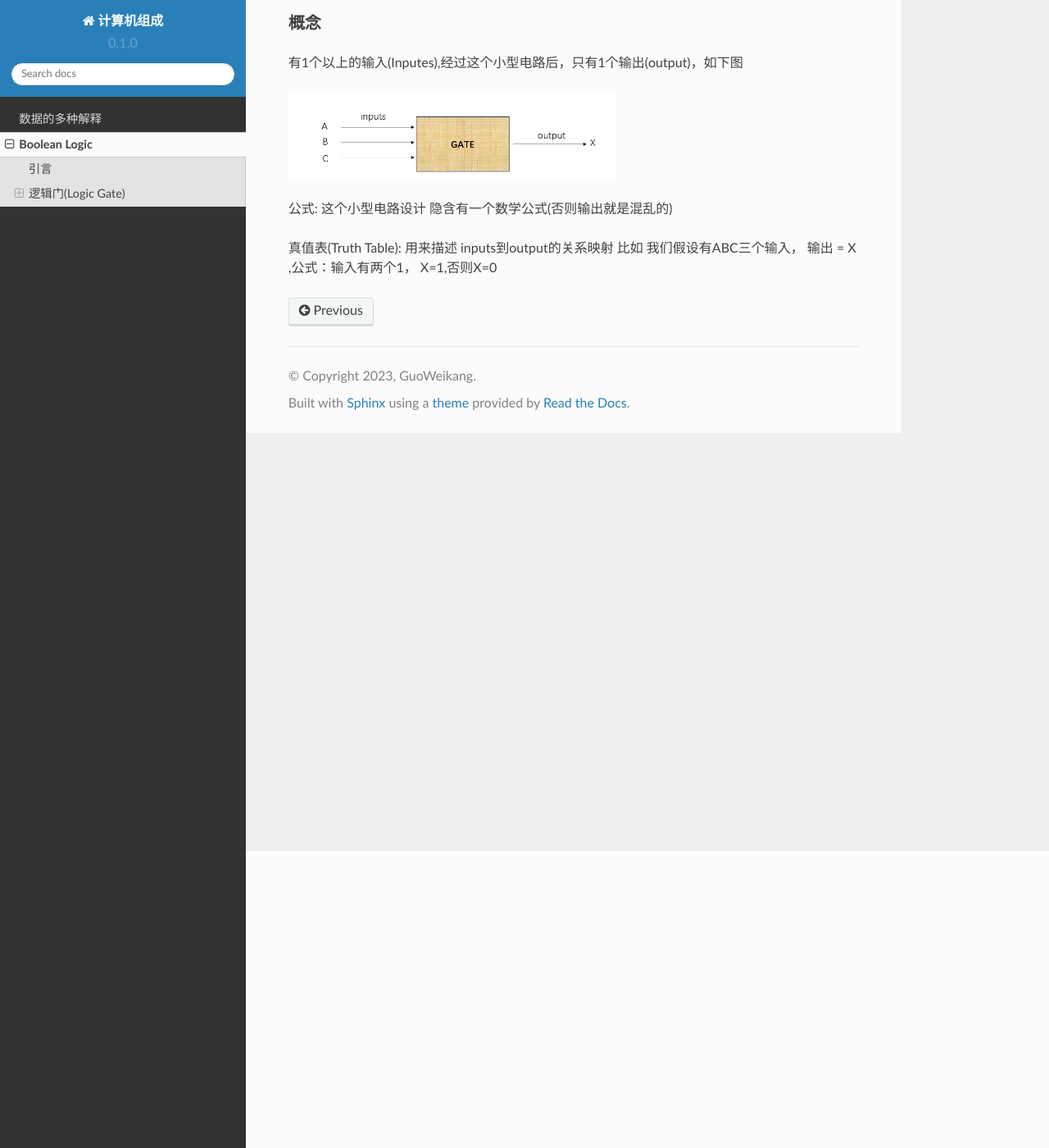
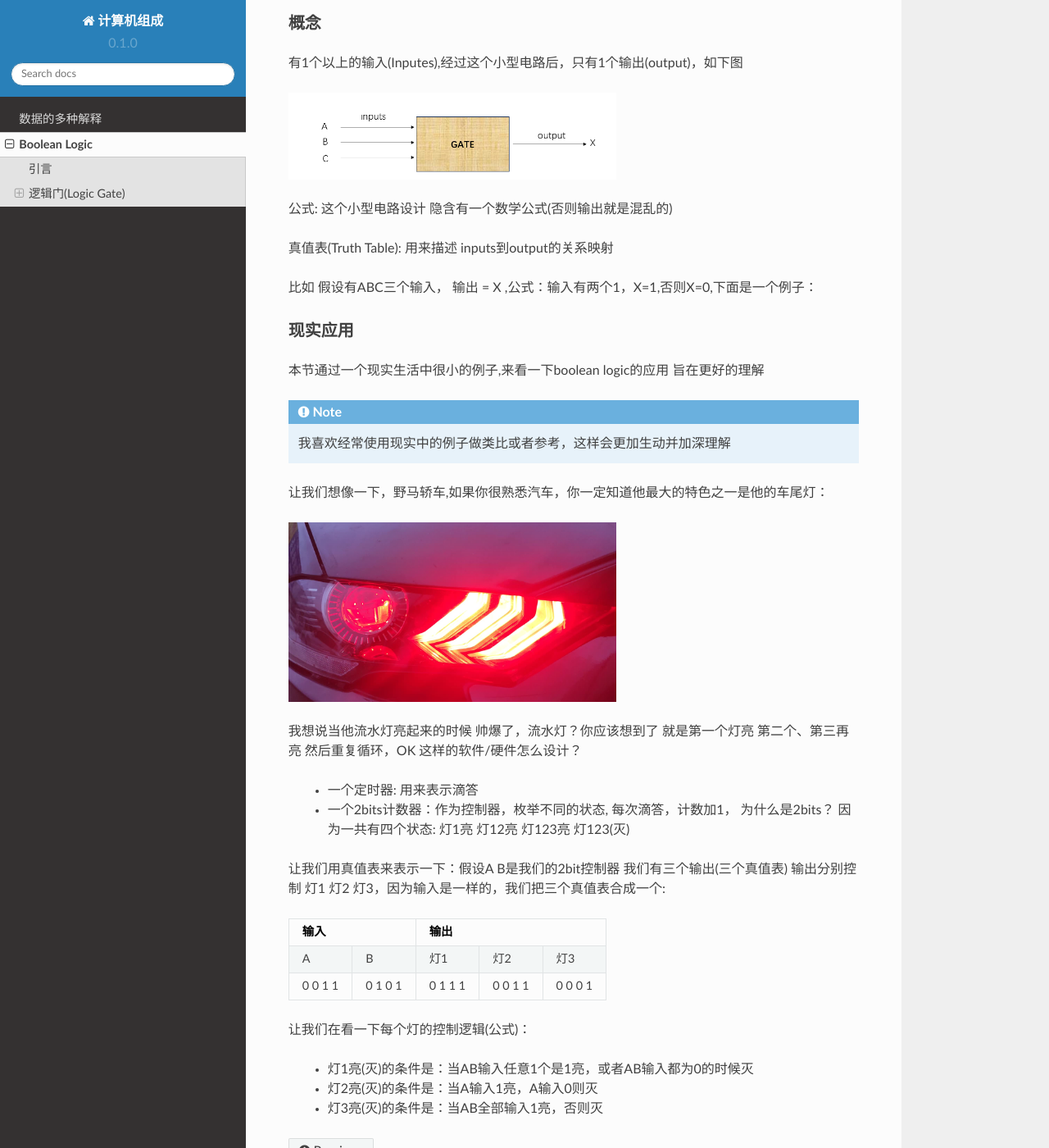
Before and after one commit to guoweikang/Notes, a Sphinx documentation site: the page built from docs/source/boolean_logic.rst, in a window 1280 px wide and 1400 px high, scrolled down 362 px. Shown: the whole window at 82% size. Built offline with Sphinx 7.4.7 and the Read the Docs theme 2.0.0, drawn with Linux system fonts in a browser that asks for light colours.

Commit message:
complete boolean logic concepts

```diff
--- a/docs/source/boolean_logic.rst
+++ b/docs/source/boolean_logic.rst
@@ -18,20 +18,59 @@ Boolean Logic
 
 公式: 这个小型电路设计 隐含有一个数学公式(否则输出就是混乱的)
 
-真值表(Truth Table): 用来描述 inputs到output的关系映射 比如
-我们假设有ABC三个输入， 输出 = X ,公式：输入有两个1， X=1,否则X=0
+真值表(Truth Table): 用来描述 inputs到output的关系映射
 
-=====  =====  =====   ======
-输入                  输出
--------------------   ------
-A      B      C         X
-=====  =====  ======  ======
-0      0      0        0
-0      0      1        0
-0      1      0        0
-0      1      1        1
-1      0      0        0
-1      0      1        1
-1      1      0        1
-1      1      1        0
-=====  =====  ======  ======
+比如 假设有ABC三个输入， 输出 = X ,公式：输入有两个1，X=1,否则X=0,下面是一个例子：
+
++-----+------+------+-------+
+|  输入             | 输出 |
++=====+======+======+=======+
+|A    |  B   |   C  |  X    |
++-----+------+------+-------+
+|  0  |  0   |  0   |   0   |
+|  0  |  0   |  1   |   0   |
+|  0  |  1   |  0   |   0   |
+|  0  |  1   |  1   |   1   |
+|  1  |  0   |  0   |   0   |
+|  1  |  0   |  1   |   0   |
+|  1  |  1   |  0   |   1   |
+|  1  |  1   |  1   |   0   |
++-----+------+------+-------+
+
+
+现实应用
+^^^^^^^^^^^
+本节通过一个现实生活中很小的例子,来看一下boolean logic的应用 旨在更好的理解
+
+.. note::
+
+   我喜欢经常使用现实中的例子做类比或者参考，这样会更加生动并加深理解
+
+让我们想像一下，野马轿车,如果你很熟悉汽车，你一定知道他最大的特色之一是他的车尾灯：
+
+.. image:: ./images/boolean_logic/2.png
+  :width: 400px
+
+我想说当他流水灯亮起来的时候 帅爆了，流水灯？你应该想到了 就是第一个灯亮 第二个、第三再亮 然后重复循环，OK 这样的软件/硬件怎么设计？
+
+ + 一个定时器: 用来表示滴答
+ + 一个2bits计数器：作为控制器，枚举不同的状态, 每次滴答，计数加1， 为什么是2bits？ 因为一共有四个状态: 灯1亮 灯12亮 灯123亮 灯123(灭)
+
+让我们用真值表来表示一下：假设A B是我们的2bit控制器 我们有三个输出(三个真值表) 输出分别控制 灯1 灯2 灯3，因为输入是一样的，我们把三个真值表合成一个:
+
++-----+------+------+-------+-------+
+|  输入      |    输出              |
++=====+======+======+=======+=======+
+|A    |  B   |  灯1 |   灯2 |  灯3  |
++-----+------+------+-------+-------+
+|  0  |  0   |  0   |   0   |   0   |
+|  0  |  1   |  1   |   0   |   0   |
+|  1  |  0   |  1   |   1   |   0   |
+|  1  |  1   |  1   |   1   |   1   |
++-----+------+------+-------+-------+
+
+让我们在看一下每个灯的控制逻辑(公式)：
+
+ + 灯1亮(灭)的条件是：当AB输入任意1个是1亮，或者AB输入都为0的时候灭
+ + 灯2亮(灭)的条件是：当A输入1亮，A输入0则灭
+ + 灯3亮(灭)的条件是：当AB全部输入1亮，否则灭
```
Also changed, not shown: docs/source/images/boolean_logic/2.png (added).
